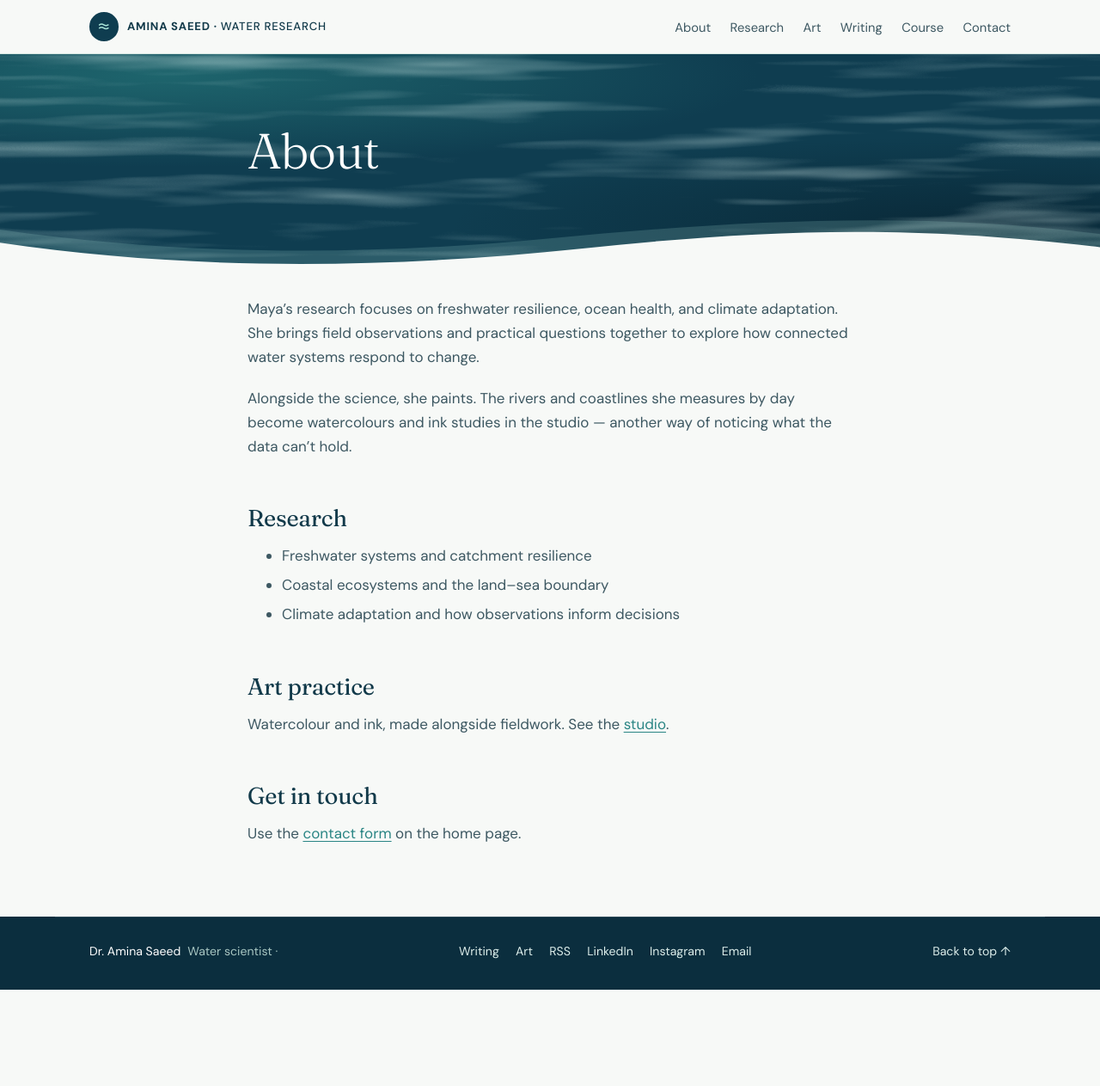
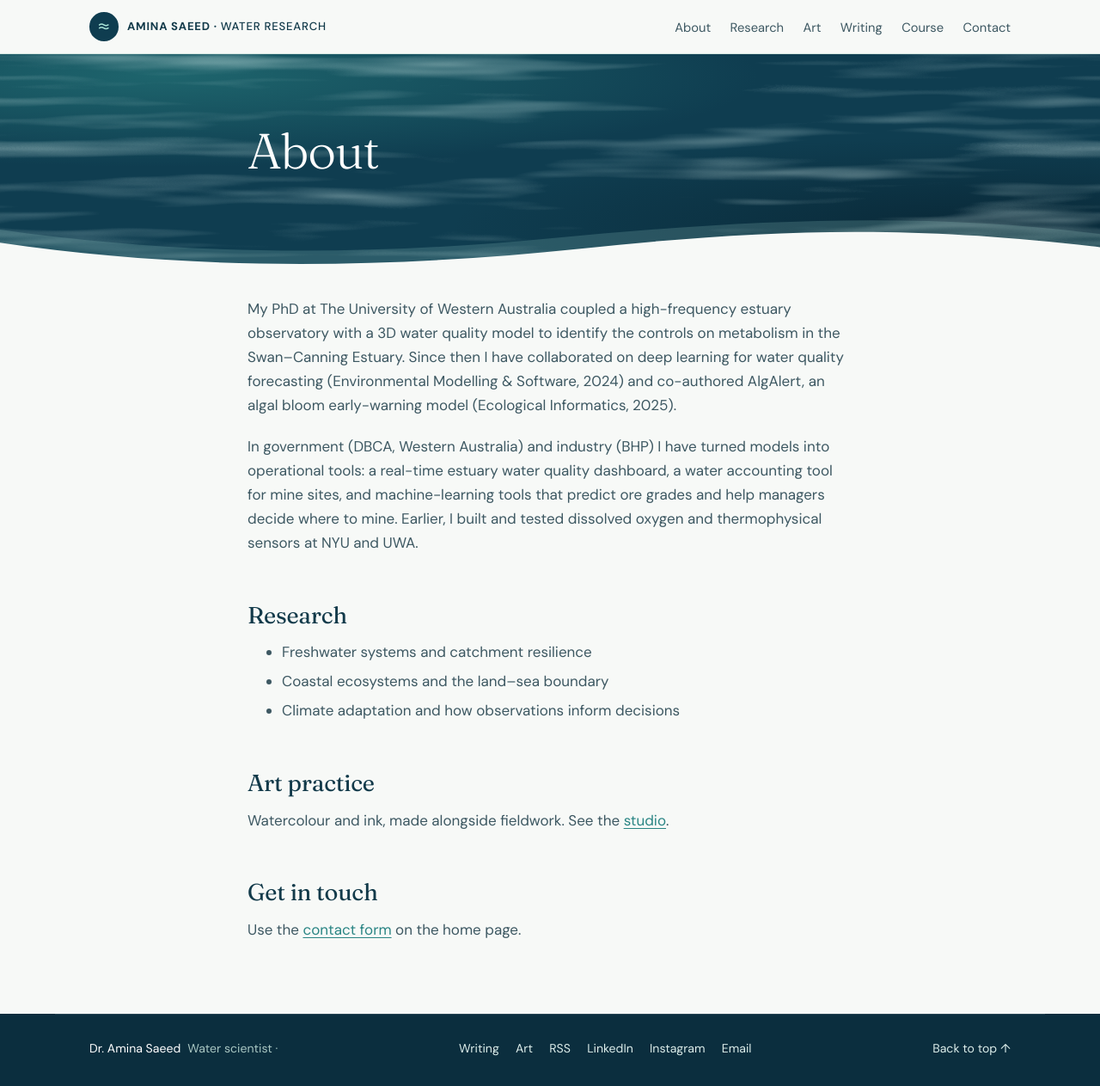
Before and after one commit to aminasaeedwater/aminasaeed, a Jekyll site: the page built from about.md, in a window 1280 px wide. Shown: the whole page at 86% size. Built offline with Jekyll 4.4.1, drawn with Linux system fonts in a browser that asks for light colours; before the commit the page ends 1151 px from its top, so only the background shows below that.

Commit message:
Add files via upload

```diff
--- a/_data/profile.yml
+++ b/_data/profile.yml
@@ -6,64 +6,64 @@
 hero:
   eyebrow: "Research at the water's edge"
   name: "Dr. Amina Saeed"
-  role: "Environmental Engineer, Chemical engineer, water researcher and data scientist "
-  intro: "Environmental engineer studying how physical and biogeochemical processes control oxygen, carbon and nutrient dynamics in rivers, estuaries and coastal waters. I integrate high-frequency in-situ sensor data with 3D hydrodynamic–biogeochemical models and machine learning to explain and forecast water quality. My PhD (@The University of Western Australia) coupled a high-frequency estuary observatory with a 3D water quality model to identify the controls on metabolism in the Swan–Canning Estuary. I have since collaborated to implement deep-learning for water quality forecasting (Environmental Modelling & Software, 2024) and co-authored AlgAlert, an algal bloom early-warning model (Ecological Informatics, 2025).I have also worked in government (DBCA, Western Australia) and industry (BHP), turning models into operational tools. These include a real-time estuary water quality dashboard, a water accounting tool for mine sites and machine-learning tools used to predict ore grades and help managers decide where to mine. Earlier, I built and tested dissolved oxygen and thermophysical sensors at NYU and UWA."
+  role: "Environmental and chemical engineer, water researcher & data scientist"
+  intro: "I study how physical and biogeochemical processes control oxygen, carbon and nutrients in rivers, estuaries and coastal waters, and combine high-frequency sensors, 3D models and machine learning to explain and forecast water quality."
   # Add your photo to assets/images/ and put its path here, e.g. "/assets/images/portrait.jpg".
   # Leave blank to show the painted placeholder.
   portrait: ""
-  portrait_alt: "Portrait of Dr. Maya Chen"
+  portrait_alt: "Portrait of Dr. Amina Saeed"
   portrait_caption: "In the field and in the studio"
 
 about:
-  eyebrow: "About the researcher"
-  heading: "Following water, understanding change"
-  text: "Maya's research focuses on freshwater resilience, ocean health, and climate adaptation. She brings field observations and practical questions together to explore how connected water systems respond to change."
-  art_text: "Alongside the science, she paints. The rivers and coastlines she measures by day become watercolours and ink studies in the studio — another way of noticing what the data can't hold."
-  # Replace with your own numbers. Add or remove items freely.
+  eyebrow: "About"
+  heading: "From sensors to forecasts"
+  text: "My PhD at The University of Western Australia coupled a high-frequency estuary observatory with a 3D water quality model to identify the controls on metabolism in the Swan–Canning Estuary. Since then I have collaborated on deep learning for water quality forecasting (Environmental Modelling & Software, 2024) and co-authored AlgAlert, an algal bloom early-warning model (Ecological Informatics, 2025)."
+  art_text: "In government (DBCA, Western Australia) and industry (BHP) I have turned models into operational tools: a real-time estuary water quality dashboard, a water accounting tool for mine sites, and machine-learning tools that predict ore grades and help managers decide where to mine. Earlier, I built and tested dissolved oxygen and thermophysical sensors at NYU and UWA."
+  # Replace or add to these with your own highlights.
   stats:
-    - value: "12"
-      label: "years in research"
-    - value: "38"
-      label: "field studies"
-    - value: "24"
-      label: "publications"
+    - value: "PhD"
+      label: "The University of Western Australia"
+    - value: "3"
+      label: "sectors: research, government and industry"
+    - value: "2"
+      label: "published forecasting models (2024, 2025)"
 
 research:
   eyebrow: "Questions worth exploring"
   heading: "Research areas"
-  intro: "From inland catchments to coastal waters, the work looks at the relationships that shape healthy, adaptable water systems."
-  # icon can be: drop, waves, leaf
+  intro: "From rivers to estuaries and coastal waters, my work connects what we measure with what we can model, explain and forecast."
+  # icon can be: drop, waves, leaf, pulse, layers
   areas:
     - icon: drop
-      title: "Freshwater systems"
-      text: "How rivers, streams, and catchments respond to pressure — and what helps freshwater habitats remain resilient."
-    - icon: waves
-      title: "Coastal ecosystems"
-      text: "The changing exchange between land and sea, with attention to water quality and coastal habitat health."
-    - icon: leaf
-      title: "Climate resilience"
-      text: "Ways to turn observations of shifting water conditions into clearer adaptation questions and choices."
+      title: "Oxygen, carbon and nutrients"
+      text: "How physical and biogeochemical processes control oxygen, carbon and nutrient dynamics in rivers, estuaries and coastal waters."
+    - icon: pulse
+      title: "High-frequency observation"
+      text: "In-situ sensors and estuary observatories that capture rapid changes in water quality, and the sensor design behind them."
+    - icon: layers
+      title: "Models and machine learning"
+      text: "3D hydrodynamic–biogeochemical models and machine learning that explain what drives water quality and forecast what comes next."
 
 work:
   eyebrow: "From observation to insight"
   heading: "Selected work"
-  intro: "Three examples of the research themes and practical outputs that guide this work."
+  intro: "Three projects that link field data, models and decisions."
   projects:
-    - tag: "Freshwater"
-      title: "Reading river change"
-      text: "Comparing field observations across changing river conditions to understand where freshwater systems face pressure."
-      outcome: "A clearer framework for identifying questions to investigate in future field studies."
-      link: ""        # optional: a paper, report or blog post URL
-    - tag: "Coastal waters"
-      title: "Where rivers meet the sea"
-      text: "Examining how freshwater movement and coastal conditions interact at the boundary between land and ocean."
-      outcome: "A practical way to organise observations of connected coastal water conditions."
-      link: ""
-    - tag: "Adaptation"
-      title: "Planning for variability"
-      text: "Bringing water observations into conversations about how ecosystems and communities might respond to climate change."
-      outcome: "Accessible research questions to support more informed adaptation discussions."
-      link: ""
+    - tag: "PhD research"
+      title: "What controls estuary metabolism"
+      text: "Coupled a high-frequency estuary observatory with a 3D water quality model to identify the controls on metabolism in the Swan–Canning Estuary."
+      outcome: "An integrated observation and modelling approach to estuary metabolism."
+      link: ""        # optional: thesis or paper URL
+    - tag: "Forecasting"
+      title: "Deep learning for water quality"
+      text: "Collaborated to implement deep-learning models that forecast water quality from monitoring data."
+      outcome: "Published in Environmental Modelling & Software (2024)."
+      link: ""        # optional: paper URL
+    - tag: "Early warning"
+      title: "AlgAlert"
+      text: "Co-authored an algal bloom early-warning model that turns water quality data into advance notice of blooms."
+      outcome: "Published in Ecological Informatics (2025)."
+      link: ""        # optional: paper URL
 
 studio:
   eyebrow: "Art practice"
@@ -101,20 +101,22 @@
 
 journey:
   eyebrow: "A research journey"
-  heading: "Curiosity in motion"
-  intro: "A simple path from studying water systems to asking how research — and art — can inform a more resilient future."
-  # Placeholder image: replace with a photo of your own, e.g. "/assets/images/river.jpg"
+  heading: "From sensors to operational tools"
+  intro: "Each step has moved closer to putting water quality science in the hands of the people who manage water."
+  # Placeholder image: replace with a photo of your own, e.g. "/assets/images/estuary.jpg"
   image: "/assets/images/art/river-journey.svg"
   image_alt: "A river running through forest"
   steps:
-    - title: "Education in water systems"
-      text: "Built a foundation in the movement of water and the connections between aquatic environments."
-    - title: "Field-based research"
-      text: "Developed an observation-led approach to freshwater and coastal research."
-    - title: "Climate adaptation focus"
-      text: "Now explores how water research can frame practical questions about environmental change."
+    - title: "Sensor development, NYU and UWA"
+      text: "Built and tested dissolved oxygen and thermophysical sensors."
+    - title: "PhD, The University of Western Australia"
+      text: "Coupled a high-frequency estuary observatory with a 3D water quality model to identify the controls on metabolism in the Swan–Canning Estuary."
+    - title: "Government and industry, DBCA and BHP"
+      text: "Turned models into operational tools: a real-time estuary water quality dashboard, a water accounting tool for mine sites, and machine-learning tools to predict ore grades."
+    - title: "Forecasting water quality"
+      text: "Deep learning for water quality forecasting (2024) and the AlgAlert algal bloom early-warning model (2025)."
 
 contact:
   eyebrow: "Start a conversation"
   heading: "Get in touch"
-  text: "Have a question about water research, a commission, or an idea to explore? Send a short message using the form."
+  text: "Questions about water quality modelling, forecasting tools, a collaboration or the course? Send a short message using the form."
```
